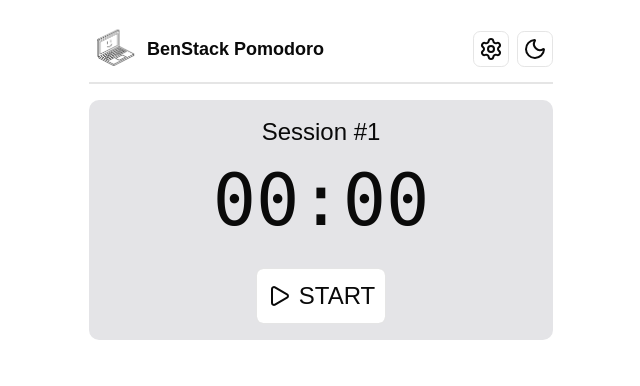
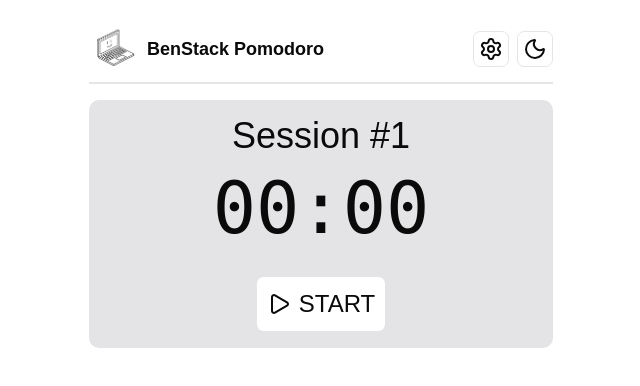
Before and after one commit to benstackdev/benstack-pomodoro, a React (Vite) app: page / in a window 1280 px wide. Shown: the top 386 px of the page, without its empty margins (319-959 px from the left). Built offline with nearby package versions, Linux system fonts and the light colour scheme.

Commit message:
minor tweaks
- change "digital" alarm sound
- update size of "session" and "break" display

```diff
--- a/src/components/timer.tsx
+++ b/src/components/timer.tsx
@@ -103,7 +103,7 @@ export function Timer() {
         : timerState !== TimerState.RUNNING ? "bg-(--background-timer)" : "bg-(--background-timer-running)"
     )}>
       <CardContent className={cn("flex flex-col items-center gap-y-4")}>
-        <div className={cn("text-2xl")}>
+        <div className={cn("text-4xl")}>
           {onBreak ? `Break #${sessionCount}` : `Session #${sessionCount}`}
         </div>
         <div className={cn("text-7xl font-mono")}>
```
Also changed, not shown: 1 other file (tests, documents, lock files or other folders).
